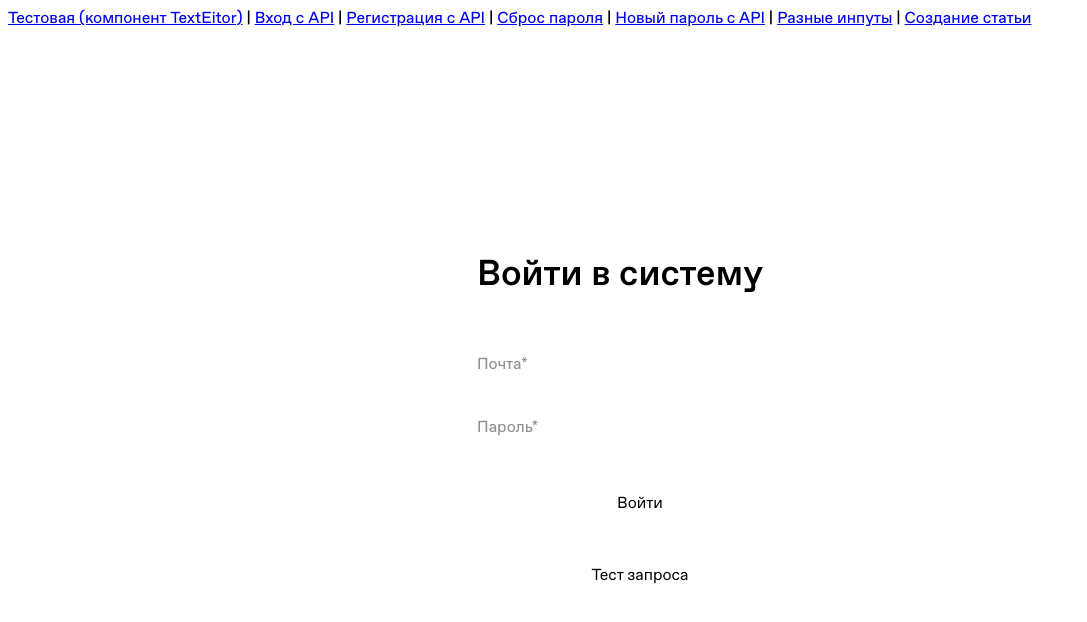
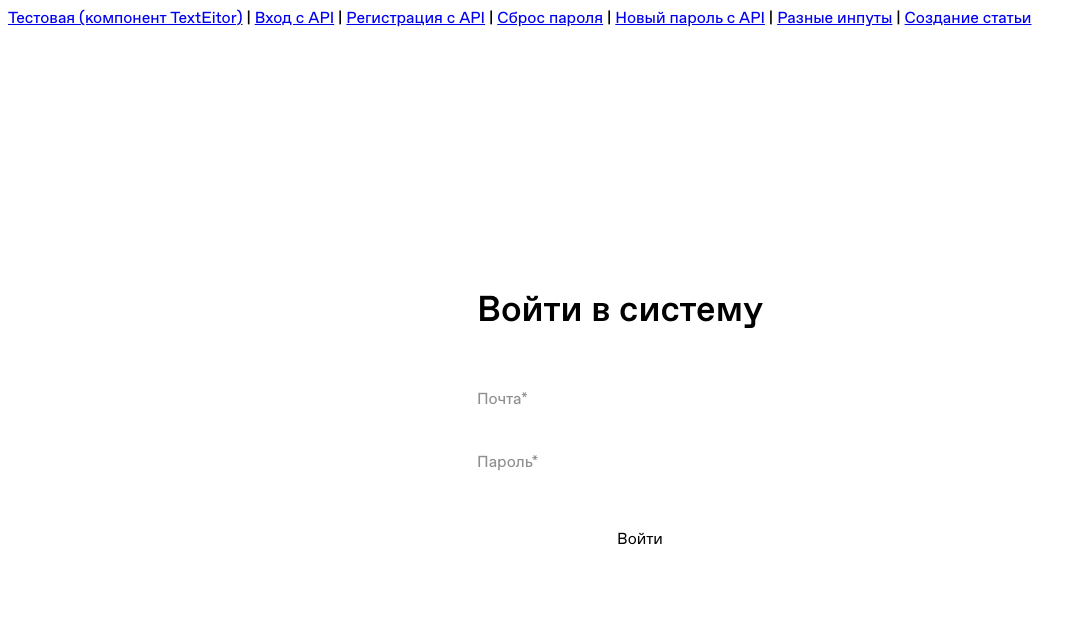
Before and after one commit to cms-dfs-2025/cms-front-25, a Vue app: page /auth/login in a window 1280 px wide. Shown: the top 622 px of the page, without its empty margins (0-1087 px from the left). Built offline with nearby package versions, Linux system fonts and the light colour scheme; a web font is replaced by a local one.

Commit message:
Removed the test button

```diff
--- a/src/views/LoginForm2.vue
+++ b/src/views/LoginForm2.vue
@@ -46,11 +46,7 @@
           >
           Войти
           </button>
-          <br>
-          <br>
-          <button @click="testHttpbin">
-            Тест запроса
-          </button>
+
         </form>
       </div>
     </div>
@@ -112,84 +108,7 @@
             return true;
         }
     };
-/*
-    const resetFieldError = (field) => {
-        if (field === 'email') {
-            emailError.value = '';
-        } else if (field === 'password') {
-            passwordError.value = '';
-        }
-        const fieldElement = document.getElementById(field);
-        if (fieldElement) {
-            fieldElement.style.color = '#222222';
-            fieldElement.style.borderBottomColor = '#22222277';
-        }
-    };
 
-    const setFieldErrorStyle = (fieldId) => {
-        const field = document.getElementById(fieldId);
-        if (field) {
-            field.style.color = '#cb3d35';
-            field.style.borderBottomColor = '#cb3d35';
-        }
-    };
- */
-/*0406
-    const handleSubmit = async () => {
-        showErrors.value = true;
-        const isEmailValid = validateEmail();
-        const isPasswordValid = validatePassword();
-
-        if (!isEmailValid || !isPasswordValid) {
-            showPasswordError.value = false;
-            return;
-        }
-
-        isLoading.value = true;
-
-        try {
-            // Двойное base64-кодирование как указано в документации
-            const encodedHandle = btoa(email.value);
-            const authHeader = "Basic " + btoa(`${encodedHandle}:${password.value}`);
-            //const authHeader = "Basic " + btoa(`${email.value}:${password.value}`);
-            console.log("Отправленный заголовок:", authHeader);
-
-            const response = await fetch('/api/auth/login', {  // Исправленный эндпоинт
-            method: 'POST',
-            headers: {
-                'Content-Type': 'application/json',
-                'Authorization': authHeader
-            }
-            });
-            if (response.ok) {
-
-                router.push('/dashboard');
-            }
-            if (response.status === 200) {
-            // Успешный вход, но без данных
-            router.push('/dashboard');
-            } else {
-            const errorData = await response.json();
-            throw new Error(errorData.message);
-            }
-            console.log('Успешный вход:', await response.json());
-            router.push('/dashboard');
-
-        } catch (error) {
-            if (error.message === 'Basic auth error') {
-            emailError.value = 'Неверный формат авторизации';
-            } else if (error.message === 'Unauthorized') {
-            passwordError.value = 'Неверный email или пароль';
-            showPasswordError.value = true;
-            } else {
-            emailError.value = 'Ошибка сервера';
-            console.error("Ошибка:", error);
-            }
-        } finally {
-            isLoading.value = false;
-        }
-        };
-0406*/
     const handleSubmit = async () => {
     showErrors.value = true; // Показываем ошибки валидации
     const isEmailValid = validateEmail();
@@ -234,78 +153,6 @@
     }
 };
 
-
-
-
-        /*const isPasswordCorrect = checkPassword();
-
-        if (!isPasswordCorrect) {
-            passwordError.value = 'Пароль неверный';
-            showPasswordError.value = true;
-            return;
-        }
-
-        showPasswordError.value = false;
-
-
-
-
-        try {
-
-            await api.post('/auth/login', {
-                email: email.value,
-                password: password.value
-            });
-
-            isLoading.value = true;
-            const response = await api.post('/auth/login', {
-            email: email.value,
-            password: password.value,
-            });
-
-            // Обработка успешного входа
-            console.log('Успешный вход:', response.data);
-            // Здесь можно сохранить токен, перенаправить пользователя и т.д.
-            // localStorage.setItem('token', response.data.token);
-            // router.push('/dashboard');
-
-        } catch (error) {
-            // Обработка ошибок сервера (использовала оператор "?.")
-            if (error.response?.status === 401) {
-                // Ошибка авторизации
-                emailError.value = 'Неверный email';
-            } else if (error.response?.status === 500) {
-                // Ошибка сервера
-                emailError.value = 'Сервер недоступен';
-            } /*else {
-                // Другие ошибки (нет интернета, неправильный URL и т.д.)
-                emailError.value = 'Ошибка соединения';
-            }
-        } finally {
-            isLoading.value = false;
-        }
-        */
-
-    const testHttpbin = async () => {
-      try {
-        const response = await fetch('https://httpbin.org/post', {
-          method: 'POST',
-          mode: 'cors',
-          headers: {
-            'Content-Type': 'application/json',
-          },
-          body: JSON.stringify({
-            testEmail: email.value,
-            testPassword: password.value
-          }),
-        });
-
-        const data = await response.json();
-        console.log("Ответ от httpbin:", data);
-      } catch (error) {
-        console.error("Ошибка запроса:", error);
-      }
-    }
 </script>
 
 
```
